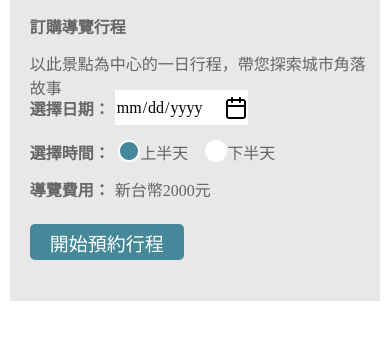
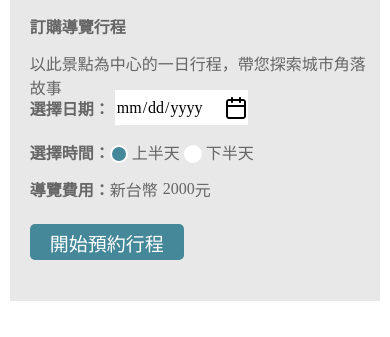
Before and after one commit to RitaChang5527/P2W1, a Flask app: page /attraction/1 in a window 390 px wide. Shown: the part 574-911 px from the top of the page. Run offline with Flask 3, Linux system fonts and the light colour scheme; data comes from the database, SQL or seed files in the repository; data that the repository does not hold is empty.

Commit message:
fix nav booking and date/time

```diff
--- a/static/CSS/attraction/attraction.css
+++ b/static/CSS/attraction/attraction.css
@@ -372,35 +372,36 @@ section .form .formContainer .formR .time .timeTitle {
   color: #666666;
   font-style: normal;
 }
-section .form .formContainer .formR .time .morning {
-  display: flex;
-  justify-content: center;
-  width: 87px;
-}
-section .form .formContainer .formR .time .morning img {
-  width: 22px;
-  height: 22px;
-}
-section .form .formContainer .formR .time .morning .morningTitle {
+section .form .formContainer .formR .time .timeLable .time_title {
   font-family: Noto Sans TC;
   font-size: 16px;
+  color: #666666;
   font-style: normal;
-  color: #666666;
 }
-section .form .formContainer .formR .time .afternoon {
-  display: flex;
-  justify-content: center;
-  width: 87px;
+section .form .formContainer .formR .time .timeLable .time_btn {
+  width: 18px;
+  height: 18px;
+  border: 2px solid #ffffff;
+  background-color: #FFFFFF;
+  border-radius: 50%;
+  display: inline-block;
+  align-items: center;
+  -webkit-appearance: none;
+     -moz-appearance: none;
+          appearance: none;
+  margin: 0px;
+  vertical-align: middle;
+  margin-top: -2px;
+  margin-bottom: 1px;
 }
-section .form .formContainer .formR .time .afternoon img {
-  width: 22px;
-  height: 22px;
+section .form .formContainer .formR .time .timeLable input[type=date]::-webkit-calendar-picker-indicator:hover {
+  cursor: pointer;
 }
-section .form .formContainer .formR .time .afternoon .afternoonTitle {
-  font-family: Noto Sans TC;
-  font-size: 16px;
-  font-style: normal;
-  color: #666666;
+section .form .formContainer .formR .time .timeLable .time_btn:hover {
+  cursor: pointer;
+}
+section .form .formContainer .formR .time .timeLable .time_btn:checked {
+  background-color: #448899;
 }
 section .form .formContainer .formR .fee {
   display: flex;
@@ -409,6 +410,10 @@ section .form .formContainer .formR .fee {
   position: absolute;
   margin-top: 178px;
   margin-left: 20px;
+  font-family: Noto Sans TC;
+  font-size: 16px;
+  font-style: normal;
+  color: #666666;
 }
 section .form .formContainer .formR .fee .feeTitle {
   font-family: Noto Sans TC;
--- a/static/CSS/attraction/attraction.scss
+++ b/static/CSS/attraction/attraction.scss
@@ -383,34 +383,38 @@ section{
                             color: #666666;
                             font-style: normal;
                         }
-                        .morning{
-                            display: flex;
-                            justify-content: center;
-                            width: 87px;
-                            img{
-                                width: 22px;
-                                height: 22px;
+                        .timeLable{
+                            .time_title{
+                                font-family: Noto Sans TC;
+
+                                font-size: 16px;
+                                color: #666666;
+                                font-style: normal;
                             }
-                            .morningTitle{
-                                font-family: Noto Sans TC;
-                                font-size: 16px;
-                                font-style: normal;
-                                color: #666666;
+                            .time_btn{
+                                width: 18px;
+                                height: 18px;
+                                border: 2px solid #ffffff;
+                                background-color: #FFFFFF;
+                                border-radius: 50%;
+                                display: inline-block;
+                                align-items: center;
+                                appearance: none;
+                                margin: 0px;
+                                vertical-align: middle;
+                                margin-top: -2px;
+                                margin-bottom: 1px;
                             }
-                        }
-                        .afternoon{
-                            display: flex;
-                            justify-content: center;
-                            width: 87px;
-                            img{
-                                width: 22px;
-                                height: 22px;
+                            input[type="date"]::-webkit-calendar-picker-indicator:hover {
+                                cursor: pointer;
                             }
-                            .afternoonTitle{
-                                font-family: Noto Sans TC;
-                                font-size: 16px;
-                                font-style: normal;
-                                color: #666666;
+
+                            .time_btn:hover {
+                                cursor: pointer;
+                            }
+
+                            .time_btn:checked {
+                                background-color: #448899;
                             }
                         }
                     }
@@ -421,6 +425,10 @@ section{
                         position: absolute;
                         margin-top: 178px;
                         margin-left: 20px;
+                        font-family: Noto Sans TC;
+                        font-size: 16px;
+                        font-style: normal;
+                        color: #666666;
                         .feeTitle{
                             font-family: Noto Sans TC;
                             font-weight:bold;
--- a/templates/attraction.html
+++ b/templates/attraction.html
@@ -91,9 +91,7 @@
                 <div class="left">台北一日遊</div>
             </a>
             <div class="right">
-                <a href = "/booking">
-                    <div class="item-booking">預定行程</div>
-                </a>
+                <div class="item-booking">預定行程</div>
                 <div class="item-login">登入/註冊</div>
                 <div class="item-signout">登出</div>
             </div>
@@ -124,18 +122,31 @@
                         </div>
                         <div class="time">
                             <div class="timeTitle">選擇時間：</div>
-                            <div class="morning">
-                                <img id="morningOption" src="../static/CSS/attraction/img/TimeUnselect.png">
-                                <div class="morningTitle">上半天</div>
-                            </div>
-                            <div class="afternoon">
-                                <img id="afternoonOption" src="../static/CSS/attraction/img/TimeUnselect.png">
-                                <div class="afternoonTitle">下半天</div>
+                            <div class="timeLable">
+                                <label for="time">
+                                    <input
+                                        class="time_btn AM"
+                                        type="radio"
+                                        name="time"
+                                        id="AM"
+                                        value="上半天"
+                                        checked
+                                    />
+                                    <label class="time_title" for="AM">上半天</label>
+                                    <input
+                                        class="time_btn PM"
+                                        type="radio"
+                                        name="time"
+                                        id="PM"
+                                        value="下半天"
+                                    />
+                                    <label class="time_title" for="PM">下半天</label>
+                                </label>
                             </div>
                         </div>
                         <div class="fee">
                             <div class="feeTitle">導覽費用：</div>
-                            <div class="money"></div>
+                            新台幣<span class="money">2000</span>元
                         </div>
                         <button class="forBooking">開始預約行程</button>
                     </div>
@@ -166,5 +177,6 @@
     </footer>
     <script src="../static/JS/attraction.js"></script>
     <script src="../static/JS/signin.js"></script>
+    <script src="../static/JS/booking.js"></script>
 </body>
 </html>
--- a/templates/booking.html
+++ b/templates/booking.html
@@ -167,9 +167,9 @@
                 <div class="left">台北一日遊</div>
             </a>
             <div class="right">
-                <a href = "/booking">
-                    <div class="item-booking">預定行程</div>
-                </a>
+                <div class="item-booking">
+                    <a href="/booking">預定行程</a>
+                </div>
                 <div class="item-login">登入/註冊</div>
                 <div class="item-signout">登出</div>
             </div>
```
Also changed, not shown: static/CSS/booking/booking.css (+7 -0 lines), static/CSS/booking/booking.scss (+7 -0 lines), static/JS/attraction.js (+24 -48 lines), static/JS/booking.js (+42 -10 lines), static/JS/signin.js (+31 -18 lines), templates/index.html (+3 -4 lines), static/JS/index.js (line endings or trailing spaces), 2 other files.
